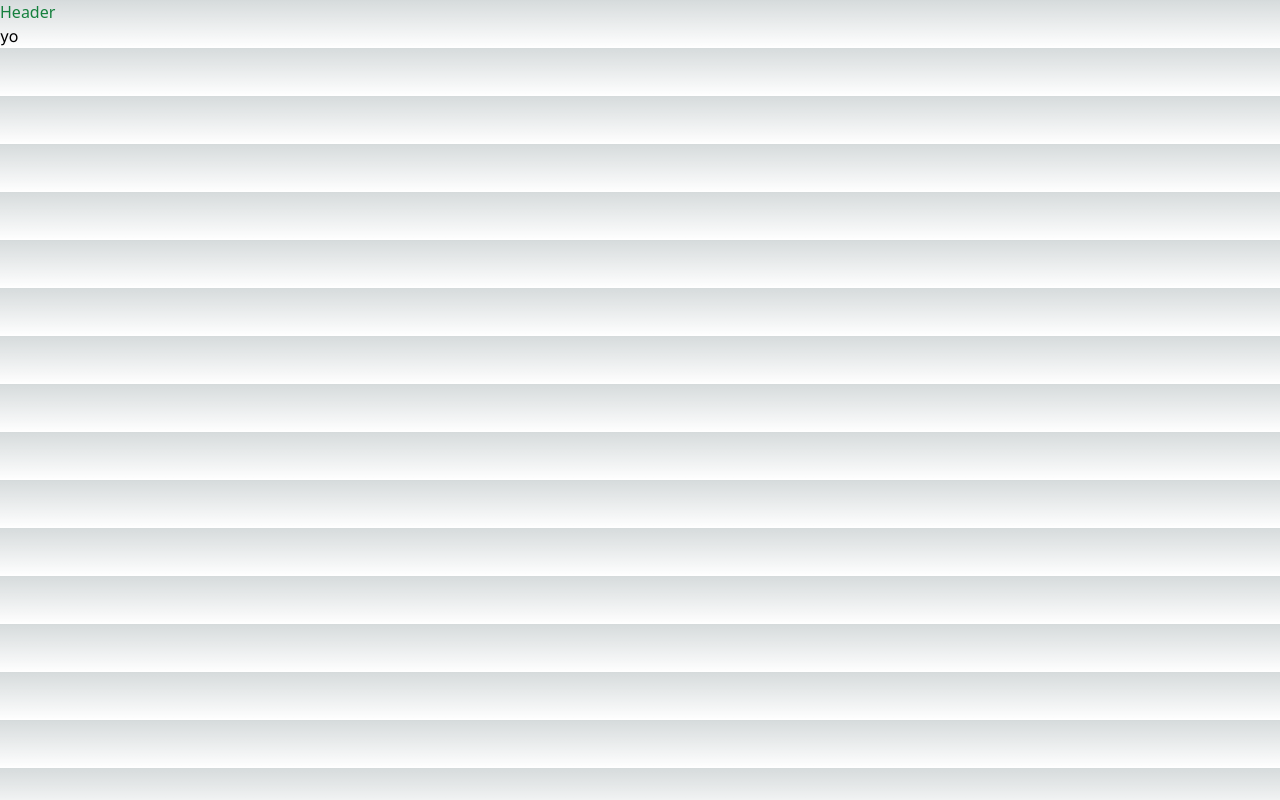
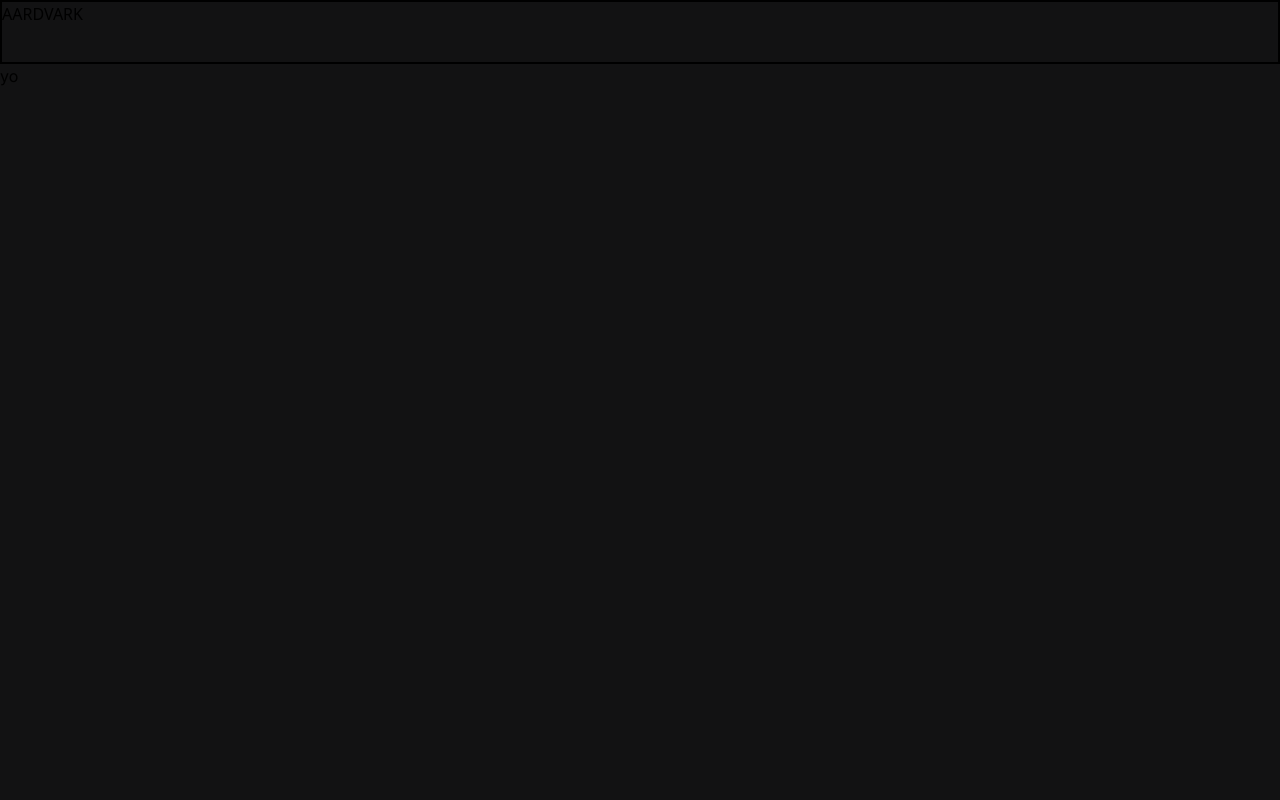
Before and after one commit to MichaelColeman/WordEight, a Next.js app: page / in a window 1280 px wide. Built offline with nearby package versions, Linux system fonts and the light colour scheme.

Commit message:
add header

```diff
--- a/src/pages/index.tsx
+++ b/src/pages/index.tsx
@@ -6,8 +6,8 @@ const inter = Inter({ subsets: ['latin'] })
 export default function Home() {
   return (
     <>
-      <header>
-        <h2 className="text-color-correct">Header</h2>
+      <header className="h-16 border-2 text-white">
+        <h1 className="text-white">AARDVARK</h1>
       </header>
       <main className={`${inter.className}`}>yo</main>
     </>
--- a/src/styles/globals.css
+++ b/src/styles/globals.css
@@ -18,7 +18,9 @@
   }
 }
 
+
 body {
-  color: rgb(var(--foreground-rgb));
-  background: linear-gradient(to bottom, transparent, rgb(var(--background-end-rgb))) rgb(var(--background-start-rgb));
+  background-color: #121213;
+  /* color: rgb(var(--foreground-rgb));
+  background: linear-gradient(to bottom, transparent, rgb(var(--background-end-rgb))) rgb(var(--background-start-rgb)); */
 }
```
